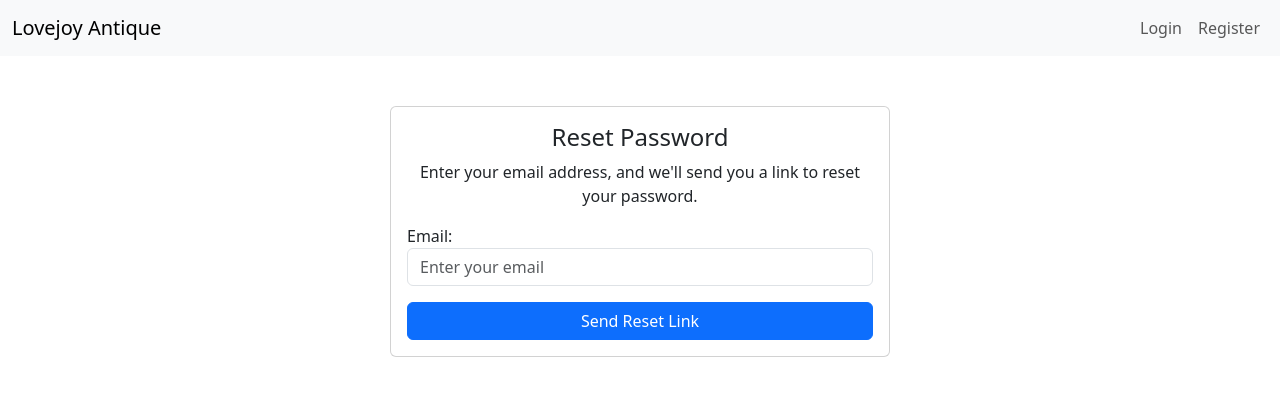
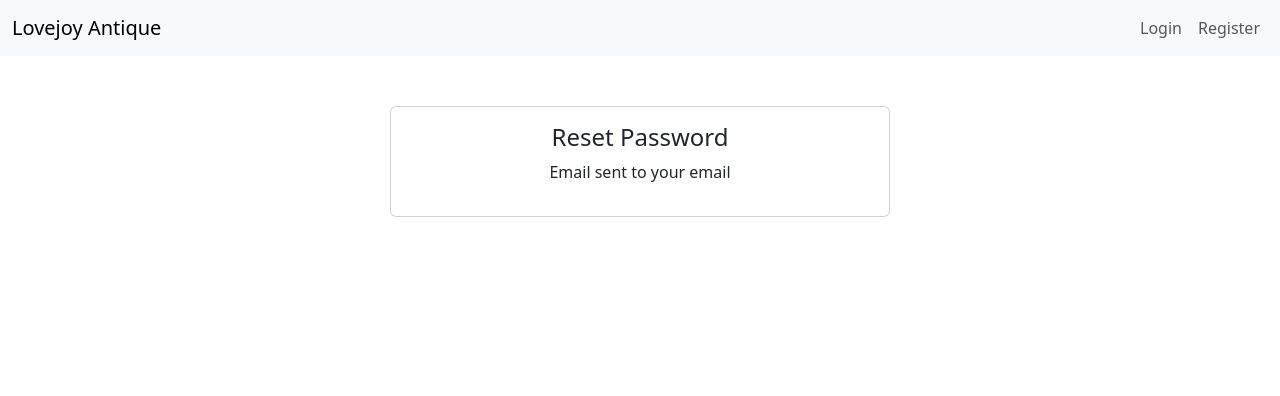
Before and after one commit to annup76779/EvaluationForLovejoy, a Django app: template templates/users/password_reset_done.html in a window 1280 px wide. Shown: the top 396 px of the page. Run offline with Django 5.2, Linux system fonts and the light colour scheme; the template is opened without the code that fills it: values that come from a table or form of the project are taken from there, others are empty.

Commit message:
Mail sending is done

```diff
--- a/templates/users/password_reset_done.html
+++ b/templates/users/password_reset_done.html
@@ -4,18 +4,7 @@
 <div class="card mx-auto" style="max-width: 500px; margin-top: 50px;">
     <div class="card-body">
         <h4 class="card-title text-center">Reset Password</h4>
-        <p class="text-center">Enter your email address, and we'll send you a link to reset your password.</p>
-        <form method="post">
-            {% csrf_token %}
-            {{ form.email.label_tag }}
-            <div class="mb-3">
-                {{ form.email }}
-                {% for error in form.email.errors %}
-                    <div class="text-danger">{{ error }}</div>
-                {% endfor %}
-            </div>
-            <button type="submit" class="btn btn-primary w-100">Send Reset Link</button>
-        </form>
+        <p class="text-center">Email sent to your email</p>
     </div>
 </div>
 {% endblock %}
--- a/users/views.py
+++ b/users/views.py
@@ -39,7 +39,7 @@ class RegisterView(View):
                 'uid': urlsafe_base64_encode(force_bytes(user.pk)),
                 'token': default_token_generator.make_token(user),
             })
-            send_mail(subject, message, 'noreply@lovejoyantique.com', [user.email])
+            send_mail(subject, '', 'noreply@lovejoyantique.com', [user.email], html_message=message)
 
             return redirect('login')
         return render(request, 'users/register.html', {'form': form})
```
Also changed, not shown: lovejoy_antique/settings.py (+6 -9 lines), 1 other file.
